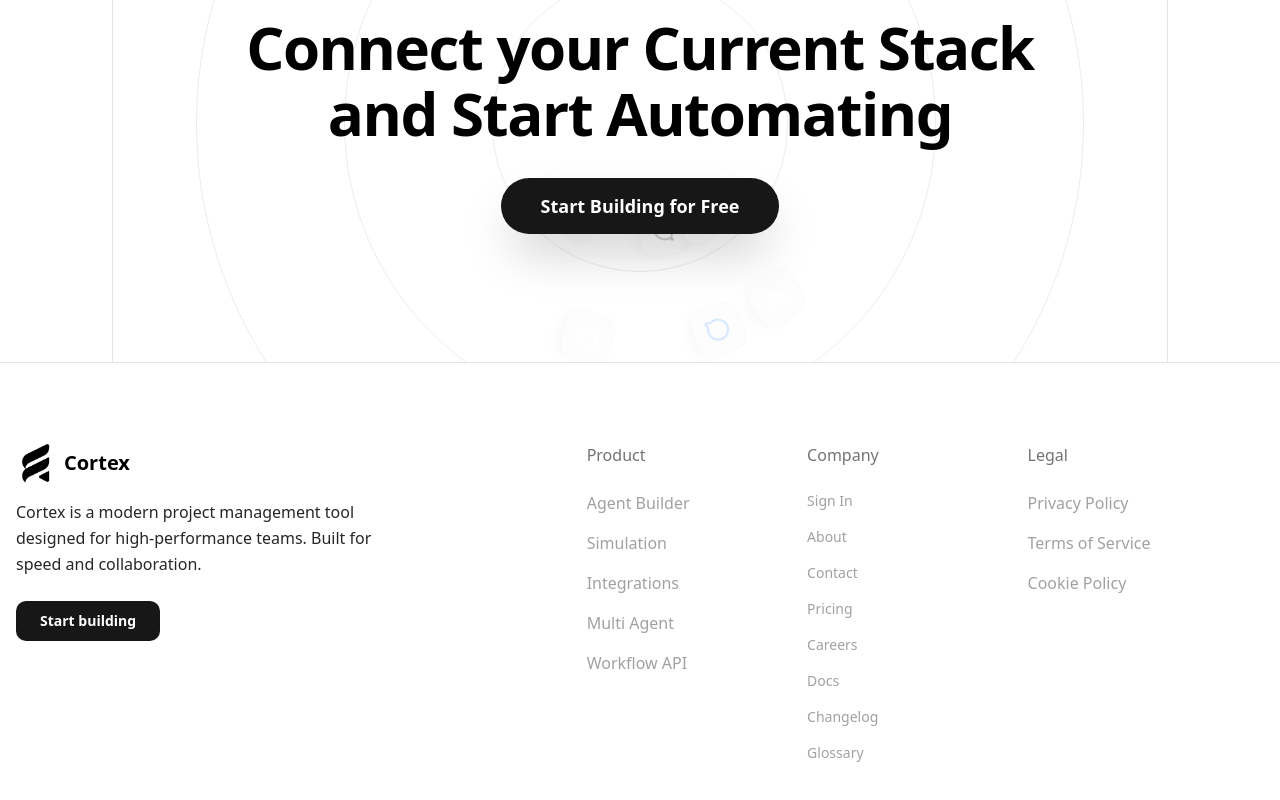
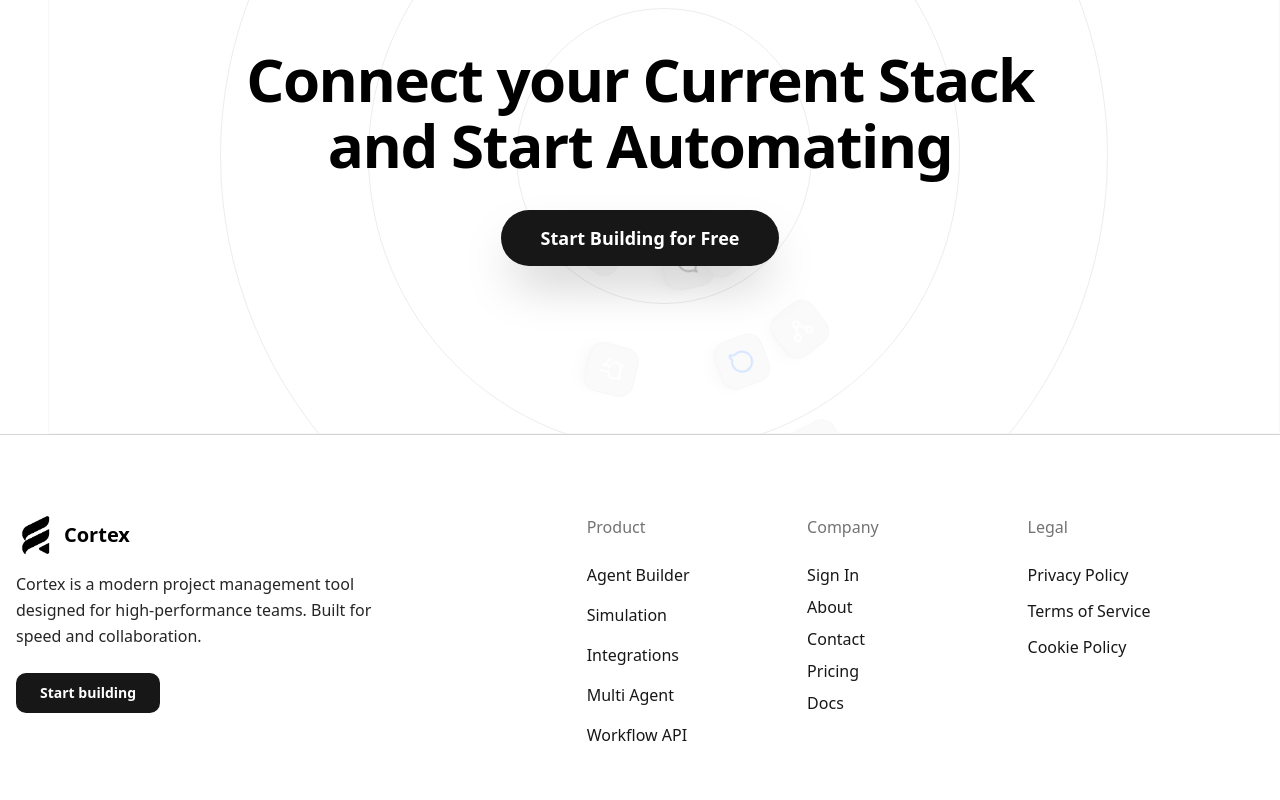
Before and after one commit to Dhruv7Tripathi/Cortex, a Next.js app: page / in a window 1280 px wide. Shown: the part 5546-6346 px from the top of the page. Built offline with nearby package versions, Linux system fonts and the light colour scheme.

Commit message:
feat: refactor layout and styling in HomePage, CTASection, and Footer components for improved visual consistency and user experience

```diff
--- a/app/page.tsx
+++ b/app/page.tsx
@@ -6,7 +6,7 @@ import { Pricing } from "@/components/pricing";
 import { TestimonialsSection } from "@/components/testimonial-section";
 import BentoSection from "@/components/bento-grid";
 import CTASection from "@/components/cta";
-import IntegrationsSection from "@/components/integration-section";
+// import IntegrationsSection from "@/components/integration-section";
 export default function HomePage() {
   return (
     <div className="bg-white dark:bg-black text-gray-900 dark:text-gray-100">
@@ -77,12 +77,12 @@ export default function HomePage() {
           <section>
             <FAQ />
           </section>
-          <section>
-            <CTASection />
-          </section>
 
         </div>
       </div>
+      <section >
+        <CTASection />
+      </section>
       <Footer />
     </div>
   );
--- a/components/cta.tsx
+++ b/components/cta.tsx
@@ -17,9 +17,9 @@ const icons = [
 
 export default function CTASection() {
   return (
-    <section className="dark:bg-black bg-white border-t border-neutral-300 dark:border-neutral-900 py-32 relative overflow-hidden flex flex-col items-center justify-center">
+    <section className="dark:bg-black bg-white border-t border-neutral-300 dark:border-neutral-900 py-42 relative overflow-hidden flex flex-col items-center justify-center">
       {/* Orbital background */}
-      <div className="absolute inset-0 flex items-center justify-center opacity-20">
+      <div className="absolute inset-0 border border-l ml-12  border-neutral-300 dark:border-neutral-900 flex items-center justify-center opacity-20">
         <div className="relative w-full aspect-square max-w-4xl flex items-center justify-center">
           {/* Concentric Circles */}
           {[1, 2, 3].map((circle) => (
@@ -51,7 +51,7 @@ export default function CTASection() {
                 }}
               >
                 <div
-                  className={`dark:bg-neutral-900/80 bg-neutral-100 p-3 rounded-xl border border-neutral-200 dark:border-neutral-800 backdrop-blur-sm shadow-lg ${color}`}
+                  className={`dark:bg-neutral-900/80 bg-neutral-200 p-3 rounded-xl border border-neutral-300 dark:border-neutral-800 backdrop-blur-sm shadow-lg ${color}`}
                   style={{
                     transform: `translateX(${radius}px)`,
                   }}
--- a/components/footer.tsx
+++ b/components/footer.tsx
@@ -3,7 +3,7 @@ import Link from "next/link"
 import Image from "next/image"
 export default function Footer() {
   return (
-    <footer className="bg-white dark:bg-black text-black dark:text-white py-20 border-t border-neutral-200 dark:border-neutral-800">
+    <footer className="bg-white dark:bg-black text-black dark:text-white py-20 border-t border-neutral-300 dark:border-neutral-800">
       <div className="max-w-7xl mx-auto px-4 grid grid-cols-1 md:grid-cols-12 gap-12 md:gap-8">
         {/* Left column: Branding */}
         <div className="md:col-span-4 space-y-6">
@@ -37,7 +37,7 @@ export default function Footer() {
             <ul className="space-y-4">
               {["Agent Builder", "Simulation", "Integrations", "Multi Agent", "Workflow API"].map((item) => (
                 <li key={item}>
-                  <a href="#" className="text-neutral-400 hover:text-white transition-colors">
+                  <a href="#" className="text-neutral-900 dark:text-neutral-100 dark:hover:text-white hover:text-black transition-colors">
                     {item}
                   </a>
                 </li>
@@ -48,10 +48,10 @@ export default function Footer() {
           {/* Company column */}
           <div className="md:col-span-2 space-y-4">
             <h4 className="text-neutral-500 font-medium mb-6">Company</h4>
-            <ul className="space-y-4 text-sm">
-              {["Sign In", "About", "Contact", "Pricing", "Careers", "Docs", "Changelog", "Glossary"].map((item) => (
+            <ul className="space-y-2">
+              {["Sign In", "About", "Contact", "Pricing", "Docs",].map((item) => (
                 <li key={item}>
-                  <a href="#" className="text-neutral-400 hover:text-white transition-colors">
+                  <a href="#" className="text-neutral-900 dark:text-neutral-100 dark:hover:text-white hover:text-black transition-colors">
                     {item}
                   </a>
                 </li>
@@ -62,10 +62,10 @@ export default function Footer() {
           {/* Legal column */}
           <div className="md:col-span-2 space-y-4">
             <h4 className="text-neutral-500 font-medium mb-6">Legal</h4>
-            <ul className="space-y-4">
+            <ul className="space-y-3">
               {["Privacy Policy", "Terms of Service", "Cookie Policy"].map((item) => (
                 <li key={item}>
-                  <a href="#" className="text-neutral-400 hover:text-white transition-colors">
+                  <a href="#" className="text-neutral-900 dark:text-neutral-100 dark:hover:text-white hover:text-black transition-colors">
                     {item}
                   </a>
                 </li>
```
